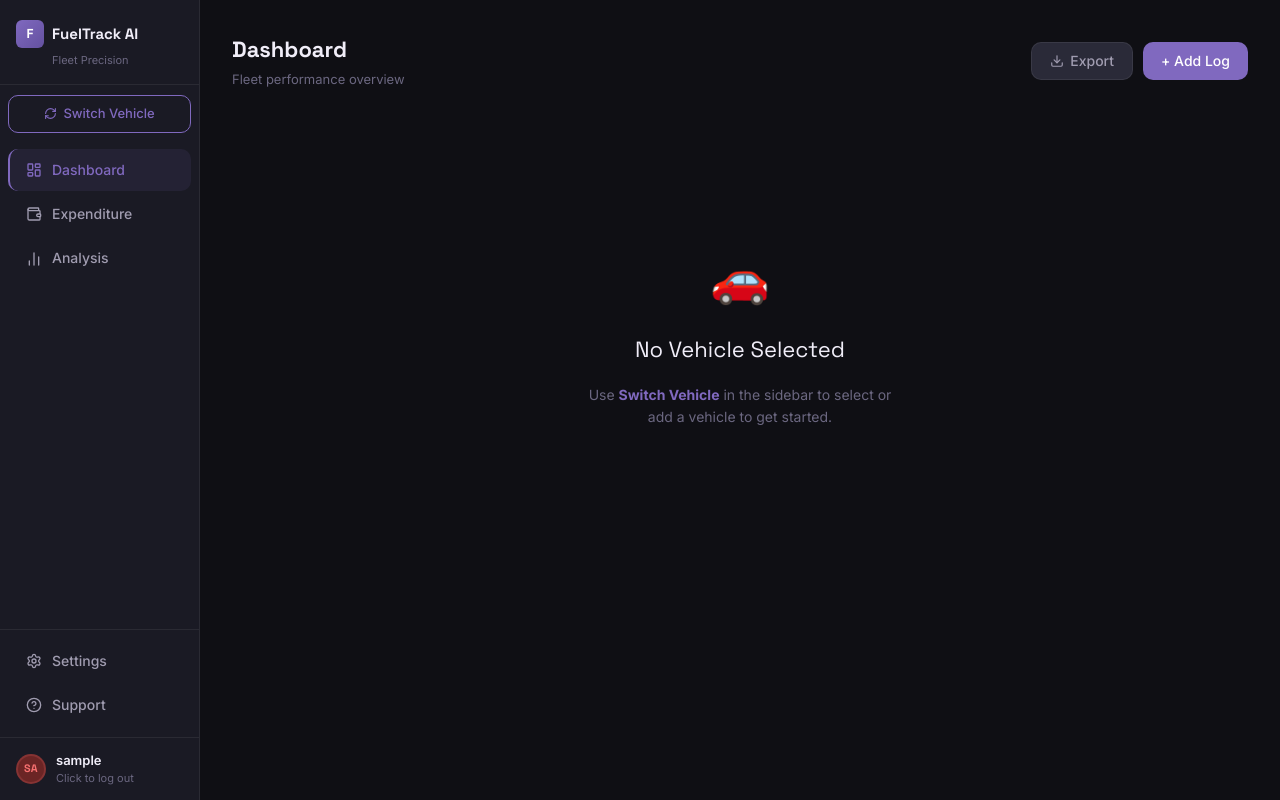
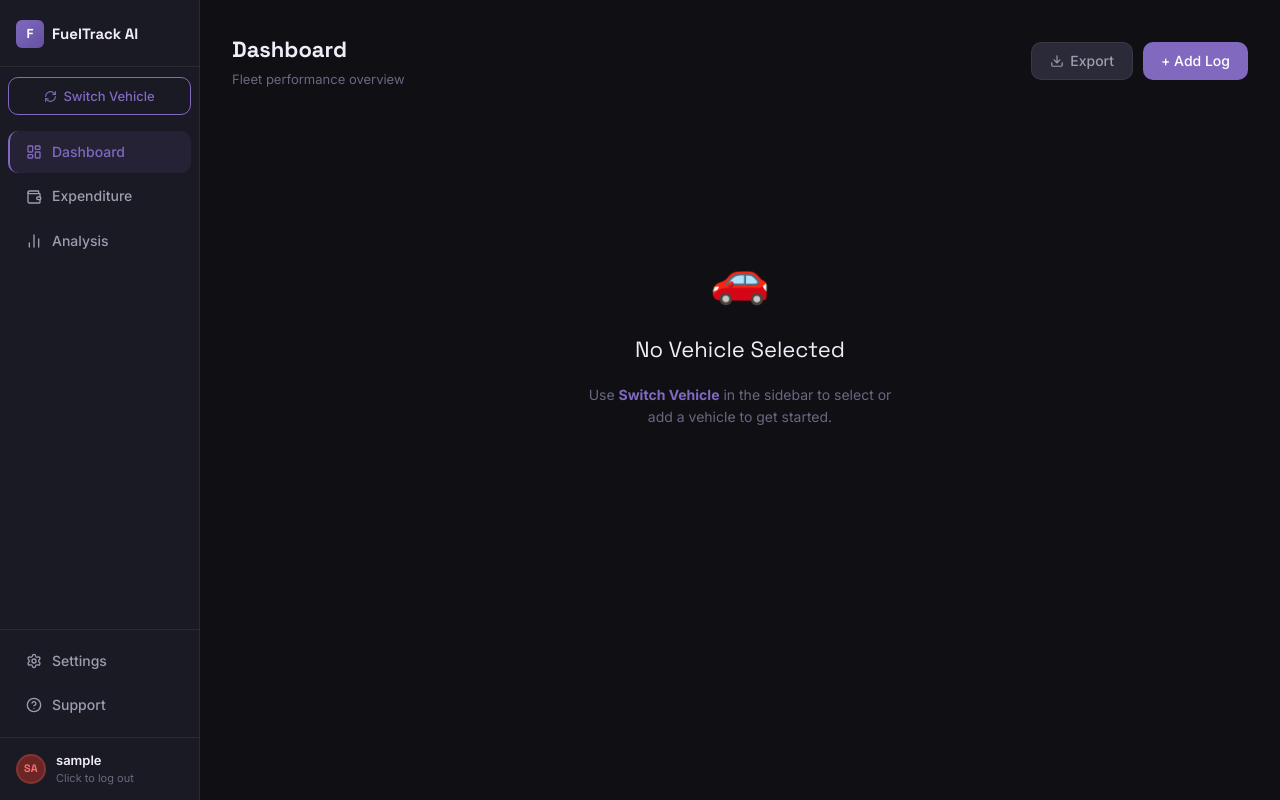
Before and after one commit to ElementZ76/Fuel-Track-AI, a React (Vite) app in the folder client/: page /dashboard in a window 1280 px wide. Built offline with nearby package versions, Linux system fonts and the light colour scheme; sample sign-in values are in the browser's storage.

Commit message:
ui: remove 'Fleet Precision' subtitle from sidebar header

```diff
--- a/client/src/components/AppLayout.jsx
+++ b/client/src/components/AppLayout.jsx
@@ -300,7 +300,7 @@ export default function AppLayout({ children }) {
               FuelTrack AI
             </span>
           </div>
-          <p style={{ fontSize: 11, color: 'var(--color-text-muted)', paddingLeft: 36 }}>Fleet Precision</p>
+
         </div>
 
         {/* Active vehicle */}
```
